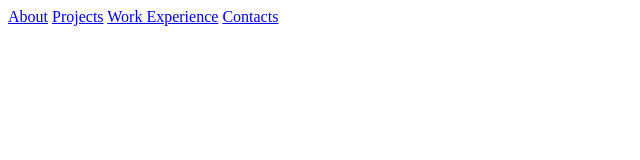
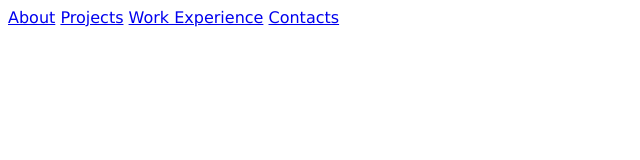
Before and after one commit to VellyD/WebPortfolio-VD, a plain HTML site: page index.html in a window 1280 px wide. Shown: the whole page, without its empty margins (0-640 px from the left). Drawn offline with Linux system fonts and the light colour scheme.

Commit message:
trying some styles

```diff
--- a/styles.css
+++ b/styles.css
@@ -0,0 +1,4 @@
+header {
+    display: flex;
+    font-family: 'Lucida Sans', 'Lucida Sans Regular', 'Lucida Grande', 'Lucida Sans Unicode', Geneva, Verdana, sans-serif;
+}
```
Also changed, not shown: index.html (+1 -0 lines).
